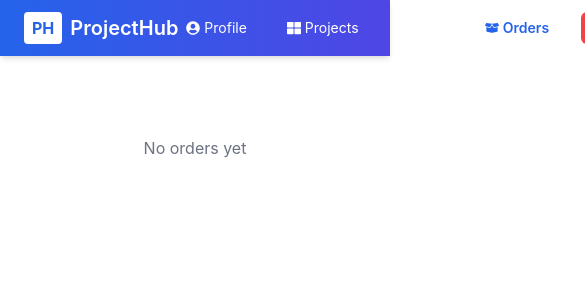
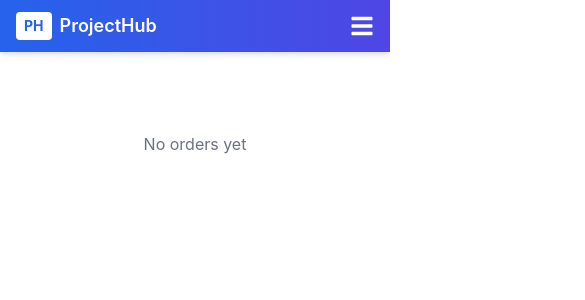
Before and after one commit to Umeshhakke/ProjectHubB, a React (Create React App) app: page /orders in a window 390 px wide. Shown: the top 300 px of the page, 585 px wide, since content can reach past the window. Built offline with nearby package versions, Linux system fonts and the light colour scheme.

Commit message:
Navbar updated

```diff
--- a/src/components/Header.js
+++ b/src/components/Header.js
@@ -1,4 +1,4 @@
-import React from 'react';
+import React, { useState } from 'react';
 import { useNavigate, useLocation } from 'react-router-dom';
 import { logout } from '../utils/auth';
 import { useCart } from '../context/CartContext';
@@ -8,81 +8,127 @@ import {
   FaShoppingCart,
   FaBoxOpen,
   FaSignOutAlt,
-  FaThLarge
+  FaThLarge,
+  FaBars,
+  FaTimes
 } from 'react-icons/fa';
 
 export default function Header() {
   const navigate = useNavigate();
-  const location = useLocation(); // ✅ current route
+  const location = useLocation();
   const { cartCount } = useCart();
+  const [mobileOpen, setMobileOpen] = useState(false);
 
   const handleLogout = () => {
     logout();
     navigate('/login', { replace: true });
+    setMobileOpen(false);
   };
 
-  // ✅ helper for active style
+  const handleNav = (path) => {
+    navigate(path);
+    setMobileOpen(false);
+  };
+
   const isActive = (path) => location.pathname === path;
 
-  const navClass = (path) =>
+  const desktopNavClass = (path) =>
     `flex items-center gap-1 px-2 py-1 rounded-md transition ${
       isActive(path)
         ? 'bg-white text-blue-600 font-semibold'
         : 'hover:text-gray-200'
     }`;
 
+  const mobileNavClass = (path) =>
+    `flex items-center gap-3 px-4 py-3 rounded-lg transition ${
+      isActive(path)
+        ? 'bg-blue-700 text-white font-semibold'
+        : 'hover:bg-blue-700 hover:text-white'
+    }`;
+
   return (
     <header className="bg-gradient-to-r from-blue-600 to-indigo-600 text-white shadow-md sticky top-0 z-50">
-
-      <div className="max-w-7xl mx-auto px-6 py-3 flex items-center justify-between">
-
+      <div className="max-w-7xl mx-auto px-4 sm:px-6 py-3">
+        {/* Top bar: logo + hamburger (mobile) */}
+        <div className="flex items-center justify-between">
           {/* LOGO */}
           <div
-          onClick={() => navigate('/projects')}
-          className="flex items-center gap-2 cursor-pointer"
+            onClick={() => handleNav('/projects')}
+            className="flex items-center gap-2 cursor-pointer flex-shrink-0"
           >
-          <div className="bg-white text-blue-600 px-2 py-1 rounded font-bold">
+            <div className="bg-white text-blue-600 px-2 py-1 rounded font-bold text-sm sm:text-base">
               PH
             </div>
-          <h1 className="text-xl font-semibold">ProjectHub</h1>
+            <h1 className="text-lg sm:text-xl font-semibold whitespace-nowrap">
+              ProjectHub
+            </h1>
           </div>
 
-        {/* MENU */}
-        <div className="flex items-center gap-6 text-sm">
-
-          <button onClick={() => navigate('/profile')} className={navClass('/profile')}>
+          {/* Desktop nav (hidden on mobile) */}
+          <nav className="hidden md:flex items-center gap-4 lg:gap-6 text-sm">
+            <button onClick={() => handleNav('/profile')} className={desktopNavClass('/profile')}>
               <FaUserCircle /> Profile
             </button>
-
-          <button onClick={() => navigate('/projects')} className={navClass('/projects')}>
+            <button onClick={() => handleNav('/projects')} className={desktopNavClass('/projects')}>
               <FaThLarge /> Projects
             </button>
-
-          <button
-            onClick={() => navigate('/cart')}
-            className={`relative ${navClass('/cart')}`}
-          >
+            <button onClick={() => handleNav('/cart')} className={`relative ${desktopNavClass('/cart')}`}>
               <FaShoppingCart /> Cart
-
               {cartCount > 0 && (
                 <span className="absolute -top-2 -right-3 bg-yellow-400 text-black text-xs px-1.5 rounded-full">
                   {cartCount}
                 </span>
               )}
             </button>
-
-          <button onClick={() => navigate('/orders')} className={navClass('/orders')}>
+            <button onClick={() => handleNav('/orders')} className={desktopNavClass('/orders')}>
               <FaBoxOpen /> Orders
             </button>
-
             <button
               onClick={handleLogout}
               className="flex items-center gap-1 bg-red-500 hover:bg-red-600 px-3 py-1.5 rounded-md transition"
             >
               <FaSignOutAlt /> Logout
             </button>
+          </nav>
 
+          {/* Mobile hamburger button */}
+          <button
+            onClick={() => setMobileOpen(!mobileOpen)}
+            className="md:hidden text-2xl focus:outline-none"
+            aria-label="Toggle menu"
+          >
+            {mobileOpen ? <FaTimes /> : <FaBars />}
+          </button>
         </div>
+
+        {/* Mobile dropdown menu */}
+        {mobileOpen && (
+          <nav className="md:hidden mt-4 pb-2 flex flex-col gap-1 text-sm border-t border-blue-400 pt-4">
+            <button onClick={() => handleNav('/profile')} className={mobileNavClass('/profile')}>
+              <FaUserCircle /> Profile
+            </button>
+            <button onClick={() => handleNav('/projects')} className={mobileNavClass('/projects')}>
+              <FaThLarge /> Projects
+            </button>
+            <button onClick={() => handleNav('/cart')} className={`relative ${mobileNavClass('/cart')}`}>
+              <FaShoppingCart /> Cart
+              {cartCount > 0 && (
+                <span className="ml-auto bg-yellow-400 text-black text-xs px-2 py-0.5 rounded-full">
+                  {cartCount}
+                </span>
+              )}
+            </button>
+            <button onClick={() => handleNav('/orders')} className={mobileNavClass('/orders')}>
+              <FaBoxOpen /> Orders
+            </button>
+            <button
+              onClick={handleLogout}
+              className="flex items-center gap-3 px-4 py-3 bg-red-500 hover:bg-red-600 rounded-lg transition mt-2"
+            >
+              <FaSignOutAlt /> Logout
+            </button>
+          </nav>
+        )}
       </div>
     </header>
   );
--- a/src/pages/Projects.js
+++ b/src/pages/Projects.js
@@ -11,6 +11,7 @@ export default function Projects() {
   const { fetchCart } = useCart();
   const [selectedProject, setSelectedProject] = useState(null);
   const [showRequestModal, setShowRequestModal] = useState(false);
+  const [showMobileFilters, setShowMobileFilters] = useState(false); // mobile filter toggle
 
   const [search, setSearch] = useState('');
   const [sortOrder, setSortOrder] = useState('');
@@ -19,14 +20,14 @@ export default function Projects() {
   const [levelFilter, setLevelFilter] = useState([]);
   const [techFilter, setTechFilter] = useState([]);
 
-  // Request form fields – now includes deadline
+  // Request form fields
   const [requestForm, setRequestForm] = useState({
     title: '',
     description: '',
     techStack: '',
     budget: '',
     level: 'Beginner',
-    deadline: '',          // <-- new field
+    deadline: '',
     additionalNotes: ''
   });
   const [requestSubmitting, setRequestSubmitting] = useState(false);
@@ -132,14 +133,13 @@ export default function Projects() {
     }
 
     try {
-      // TODO: Replace with your actual API endpoint
       await API.post('/project-requests', {
         title: requestForm.title.trim(),
         description: requestForm.description.trim(),
         techStack: requestForm.techStack.trim(),
         budget: requestForm.budget.trim() || 'Not specified',
         level: requestForm.level,
-        deadline: requestForm.deadline.trim() || 'Not specified',   // <-- send deadline
+        deadline: requestForm.deadline.trim() || 'Not specified',
         additionalNotes: requestForm.additionalNotes.trim()
       });
 
@@ -169,18 +169,9 @@ export default function Projects() {
     );
   }
 
-  return (
-    <>
-      <ProjectHeader
-        search={search}
-        setSearch={setSearch}
-        sortOrder={sortOrder}
-        setSortOrder={setSortOrder}
-      />
-
-      <div className="min-h-screen bg-gray-100 p-4 flex gap-6">
-        {/* SIDEBAR */}
-        <div className="w-72 bg-white rounded-2xl shadow-lg p-5 hidden md:block h-fit sticky top-20">
+  // Shared sidebar content
+  const FilterSidebar = () => (
+    <div className="bg-white rounded-2xl shadow-lg p-5 h-fit">
       <h2 className="text-xl font-bold mb-4 border-b pb-2">Filters</h2>
 
       {/* Price */}
@@ -215,6 +206,58 @@ export default function Projects() {
         Clear Filters
       </button>
     </div>
+  );
+
+  return (
+    <>
+      <ProjectHeader
+        search={search}
+        setSearch={setSearch}
+        sortOrder={sortOrder}
+        setSortOrder={setSortOrder}
+      />
+
+      <div className="min-h-screen bg-gray-100 p-4 flex gap-6">
+        {/* DESKTOP SIDEBAR */}
+        <div className="w-72 hidden md:block sticky top-20 h-fit">
+          <FilterSidebar />
+        </div>
+
+        {/* MOBILE FILTER BUTTON & SIDEBAR OVERLAY */}
+        <div className="md:hidden fixed bottom-6 right-6 z-40">
+          <button
+            onClick={() => setShowMobileFilters(true)}
+            className="bg-blue-600 text-white p-4 rounded-full shadow-lg hover:bg-blue-700 transition"
+          >
+            <svg xmlns="http://www.w3.org/2000/svg" className="h-6 w-6" fill="none" viewBox="0 0 24 24" stroke="currentColor">
+              <path strokeLinecap="round" strokeLinejoin="round" strokeWidth={2} d="M3 4a1 1 0 011-1h16a1 1 0 011 1v2a1 1 0 01-.293.707L15 12.414V18a1 1 0 01-.553.894l-4 2A1 1 0 019 20v-7.586L3.293 6.707A1 1 0 013 6V4z" />
+            </svg>
+          </button>
+        </div>
+
+        {/* MOBILE FILTER OVERLAY */}
+        {showMobileFilters && (
+          <div className="fixed inset-0 z-50 flex justify-end">
+            {/* backdrop */}
+            <div
+              className="absolute inset-0 bg-black bg-opacity-50"
+              onClick={() => setShowMobileFilters(false)}
+            />
+            {/* sidebar drawer */}
+            <div className="relative w-72 bg-white h-full overflow-y-auto p-5 shadow-xl z-10">
+              <div className="flex justify-between items-center mb-4">
+                <h2 className="text-xl font-bold">Filters</h2>
+                <button
+                  onClick={() => setShowMobileFilters(false)}
+                  className="text-gray-500 hover:text-gray-700"
+                >
+                  ✕
+                </button>
+              </div>
+              <FilterSidebar />
+            </div>
+          </div>
+        )}
 
         {/* MAIN CONTENT */}
         <div className="flex-1">
@@ -272,14 +315,15 @@ export default function Projects() {
 
       {/* REQUEST PROJECT MODAL */}
       {showRequestModal && (
-        <div className="fixed inset-0 z-50 flex items-center justify-center bg-black bg-opacity-50">
-          <div className="bg-white rounded-2xl shadow-xl w-full max-w-lg mx-4 p-6 relative">
+        <div className="fixed inset-0 z-50 flex items-center justify-center bg-black bg-opacity-50 p-4">
+          <div className="bg-white rounded-2xl shadow-xl w-full max-w-lg relative max-h-[90vh] overflow-y-auto">
             <button
               onClick={() => setShowRequestModal(false)}
-              className="absolute top-3 right-3 text-gray-400 hover:text-gray-600"
+              className="absolute top-3 right-3 text-gray-400 hover:text-gray-600 z-10"
             >
               ✕
             </button>
+            <div className="p-6">
               <h2 className="text-2xl font-bold mb-4">Request a New Project</h2>
               <p className="text-gray-600 mb-4">Tell us what you need and when you need it by.</p>
 
@@ -349,7 +393,6 @@ export default function Projects() {
                   </div>
                 </div>
 
-              {/* NEW: Project Deadline */}
                 <div>
                   <label className="block text-sm font-semibold mb-1">Project Deadline (optional)</label>
                   <input
@@ -387,6 +430,7 @@ export default function Projects() {
               </form>
             </div>
           </div>
+        </div>
       )}
     </>
   );
```
Lines whose indentation alone changed are shown as unchanged.
